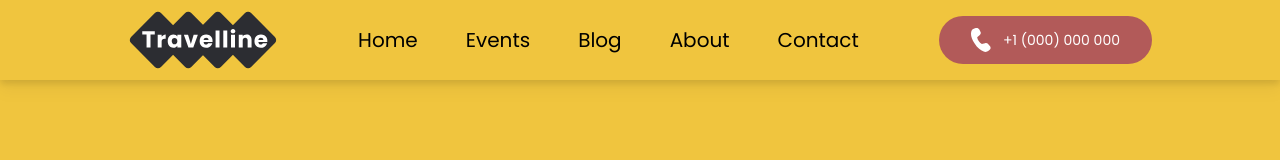
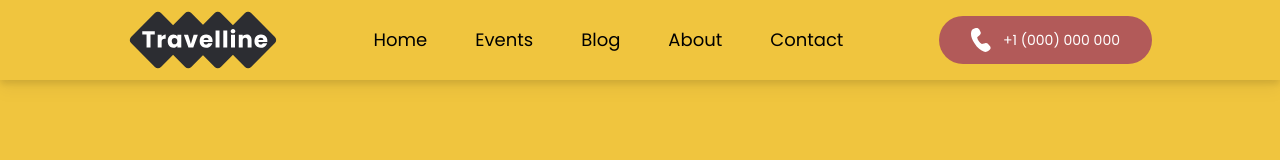
Before and after one commit to defz7/travelline, a Next.js app: page / in a window 1280 px wide. Shown: the top 160 px of the page. Built offline with nearby package versions, Linux system fonts and the light colour scheme.

Commit message:
fix(Layout): change font-size on Navbar

```diff
--- a/components/Home/latestNews.tsx
+++ b/components/Home/latestNews.tsx
@@ -16,6 +16,7 @@ function LatestNews() {
                                     src="/Images/Home/Group 40 (1).svg"
                                     className="w-[640px]"
                                 />
+                                {/* subTitle */}
                                 <div className="flex justify-center bg-[#F0C53E] w-[93px] py-1 rounded-full font-nunitoBold text-sm uppercase">
                                     News
                                 </div>
@@ -36,6 +37,7 @@ function LatestNews() {
                                         src="/Images/Home/Rectangle 33 (1).svg"
                                         className="w-full h-full md:w-[280px] md:h-[180px]"
                                     />
+                                    {/* subTitle */}
                                     <div className="absolute bg-[#F0C53E] px-3 py-1 mt-44 md:mt-32 ml-6 md:ml-[107px] rounded-full font-nunitoBold text-sm uppercase text-center">
                                         Press Release
                                     </div>
@@ -54,6 +56,7 @@ function LatestNews() {
                                         src="/Images/Home/Rectangle 34.svg"
                                         className="w-full h-full md:w-[280px] md:h-[180px]"
                                     />
+                                    {/* subTitle */}
                                     <div className="absolute bg-[#F0C53E] px-5 py-1 mt-44 md:mt-32 ml-6 md:ml-40 rounded-full font-nunitoBold text-sm uppercase text-center">
                                         News
                                     </div>
@@ -72,6 +75,7 @@ function LatestNews() {
                                         src="/Images/Home/Rectangle 37.svg"
                                         className="w-full h-full md:w-[280px] md:h-[180px]"
                                     />
+                                    {/* subTitle */}
                                     <div className="absolute bg-[#F0C53E] px-5 py-1 mt-44 md:mt-32 ml-6 md:ml-40 rounded-full font-nunitoBold text-sm uppercase text-center">
                                         News
                                     </div>
--- a/components/Layout/navbar.tsx
+++ b/components/Layout/navbar.tsx
@@ -1,7 +1,7 @@
 import Link from "next/link";
 
 function Navbar() {
-    const styleTextNav="font-poppinsRegular text-sm sm:text-base md:text-base xl:text-xl cursor-pointer text-black hover:text-green px-3 py-2"
+    const styleTextNav="font-poppinsRegular text-sm sm:text-base md:text-base xl:text-lg cursor-pointer text-black hover:text-green px-3 py-2"
 
 	return (
 		<div>
```
